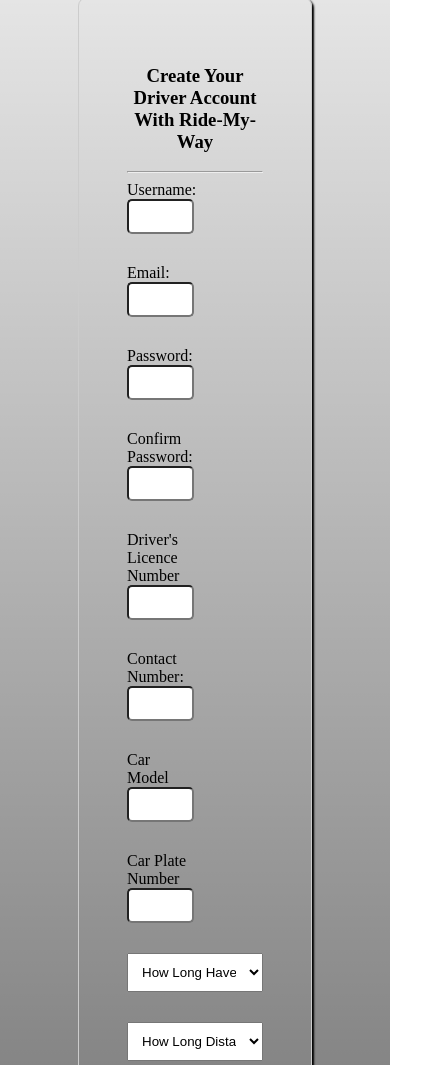
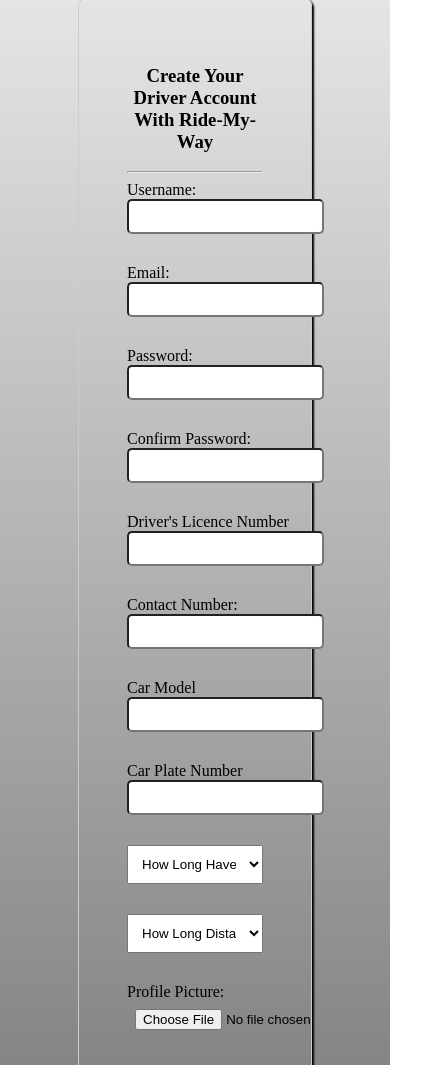
Before and after one commit to DanielAdek/Ride-My-Way, a plain HTML site: page UI/register-driver.html in a window 390 px wide. Shown: the part 83-1148 px from the top of the page, 441 px wide, since content can reach past the window. Drawn offline with Linux system fonts and the light colour scheme; files that its build step writes are made by us from their sources; files whose address does not match are found by name.

Commit message:
fix: form irresponsiveness

```diff
--- a/UI/register-driver.html
+++ b/UI/register-driver.html
@@ -6,8 +6,8 @@
     <meta http-equiv="X-UA-Compatible" content="IE=edge">
     <title>Ride-My-Way | Sign up</title>
     <meta name="viewport" content="width=device-width, initial-scale=1">
-    <link rel="stylesheet" type="text/css" media="screen" href="./_assets/_css/main.css" />
-    <link rel="stylesheet" href="./_assets/_css/drivers.create.css">
+    <link rel="stylesheet" href="https://use.fontawesome.com/releases/v5.0.13/css/all.css">
+    <link rel="stylesheet" type="text/css" media="screen" href="./_assets/_css/_modules/main.css" />
 </head>
 
 <body class="grid-row-3 grid-areas">
@@ -25,18 +25,19 @@
         <div class="wrapper flex-row justify-content-sb">
             <div class="logo-brand">
                 <h3>
-                    <a class="text-light" href="">Ride-My-Way</a>
+                    <i class="fas fa-car text-light"></i>
+                    <a class="text-light" href="index.html">Ride-My-Way</a>
                 </h3>
             </div>
             <nav class="nav-links">
-                <ul class="list-group-items">
-                    <li class="list-group-item" title="Login to your account">
+                <ul class="list-group-items flex-row">
+                    <li class="list-group-item pl-1" title="Login to your account">
                         <a class="text-light" href="index.html">Log In</a>
                     </li>
-                    <li class="list-group-item" title="use google map to see location">
+                    <li class="list-group-item pl-1" title="use google map to see location">
                         <a class="text-light" href="map.html">Google Map</a>
                     </li>
-                    <li class="list-group-item" title="Read More About The App">
+                    <li class="list-group-item pl-1" title="Read More About The App">
                         <a class="text-light" href="about.html">About Us</a>
                     </li>
                 </ul>
@@ -64,53 +65,54 @@
     ================================================== -->
     <section class="main-container" id="bg-pic__main-section">
         <div class="container flex-row justify-content-center align-items-center">
-            <div class="card card-md p-1 card-container">
+            <div class="card card-md p-1 card-container m-2 d-register-card">
                 <div class="card-title text-center">
                     <h3>Create Your Driver Account With Ride-My-Way</h3>
                     <hr class="hori-rule">
                 </div>
                 <div class="form">
                     <form class="form-group">
-                        <div class="input-uname-email">
-                            <div class="inline-block-2Items  mb-2">
+                        <div class="input-uname-email flex-row flex-wrap justify-content-se">
+                            <div class="  mb-2">
                                 <label class="label" for="username">Username:</label>
-                                <input class="p-5  block-xl" type="text" name="username" id="username">
+                                <input class="p-5" type="text" name="username" id="username">
                             </div>
-                            <div class="inline-block-2Items  mb-2">
+                            <div class="  mb-2">
                                 <label class="label" for="email">Email:</label>
-                                <input class="p-5  block-xl" type="email" name="email" id="email" required>
+                                <input class="p-5" type="email" name="email" id="email" required>
                             </div>
                         </div>
-                        <div class="input-password">
-                            <div class="inline-block-2Items  mb-2">
+                        <div class="input-password flex-row flex-wrap justify-content-se">
+                            <div class="  mb-2">
                                 <label class="label" for="password">Password:</label>
-                                <input class="p-5  block-xl" type="password" name="password" id="password">
+                                <input class="p-5" type="password" name="password" id="password">
                             </div>
-                            <div class="inline-block-2Items  mb-2">
+                            <div class="  mb-2">
                                 <label class="label" for="confirm-password">Confirm Password:</label>
-                                <input class="p-5  block-xl" type="password" name="confirm-password" id="confirm-password" required>
+                                <input class="p-5" type="password" name="confirm-password" id="confirm-password" required>
                             </div>
                         </div>
-                        <div class="input-license-gen">
-                            <div class="inline-block-2Items mb-2">
+                        <div class="input-license-gen flex-row flex-wrap justify-content-se">
+                            <div class=" mb-2">
                                 <label class="label" for="license">Driver's Licence Number</label>
-                                <input class="p-5  block-xl" type="text" name="license" id="license">
+                                <input class="p-5" type="text" name="license" id="license">
                             </div>
-                            <div class="inline-block-2Items mb-2">
+                            <div class=" mb-2">
                                 <label class="label" for="phone">Contact Number: </label>
-                                <input class="p-5  block-xl" type="text" name="phone" />
+                                <input class="p-5" type="text" name="phone" />
                             </div>
                         </div>
-                        <div class="">
-                            <div class="inline-block-2Items mb-2">
+                        <div class="flex-row flex-wrap justify-content-se">
+                            <div class=" mb-2">
                                 <label class="label" for="car-model">Car Model</label>
-                                <input class="p-5  block-xl" type="text" name="car-model" id="car-model" required>
+                                <input class="p-5" type="text" name="car-model" id="car-model" required>
                             </div>
-                            <div class="inline-block-2Items mb-2">
+                            <div class=" mb-2">
                                 <label class="label" for="plate-number">Car Plate Number</label>
-                                <input class="p-5  block-xl" type="plate-number" name="plate-number" id="plate-number" required>
+                                <input class="p-5" type="plate-number" name="plate-number" id="plate-number" required>
                             </div>
                         </div>
+                        <div class="ques flex-row flex-wrap justify-content-se">
                             <div class="mb-2">
                                 <select name="gender" id="">
                                     <option>How Long Have You Being Driving?</option>
@@ -121,7 +123,6 @@
                                     <option value="Female">More Than 1 year</option>
                                 </select>
                             </div>
-
                             <div class="mb-2">
                                 <select name="gender" id="">
                                     <option>How Long Distance Have You Corvered</option>
@@ -132,16 +133,17 @@
                                     <option value="Female">500 km</option>
                                 </select>
                             </div>
-                        <div class="input-picture-phone">
-                            <div class="inline-block-3Items mb-2">
+                        </div>
+                        <div class="input-picture-phone flex-row flex-wrap justify-content-se">
+                            <div class="mb-2">
                                 <label class="label" for="image">Profile Picture:</label>
                                 <input class="p-5" type="file" name="pic" accept="image/gif, image/jpeg, image/png">
                             </div>
-                            <div class="inline-block-3Items mb-2">
+                            <div class="mb-2">
                                 <label class="label" for="car-image">Car Image</label>
                                 <input class="p-5 " type="file" name="car-image" accept="image/*">
                             </div>
-                            <div class="inline-block-3Items mb-2">
+                            <div class="mb-2">
                                 <label class="label" for="gender">Gender:</label>
                                 <select name="gender" id="">
                                     <option>Select Gender Type</option>
@@ -150,11 +152,11 @@
                                 </select>
                             </div>
                         </div>
-                        <div class="inline-block-2Items">
+                        <div class="">
                             <input class="p-5 mb-3" type="checkbox">
                             <a href="#">I Agree To Terms And Conditions</a>
                         </div>
-                        <button class="btn  block-sm btn-success">Create Account</button>
+                        <button class="btn  block-xl btn-blue">Create Account</button>
                     </form>
                 </div>
             </div>
```
Lines whose indentation alone changed are shown as unchanged.
